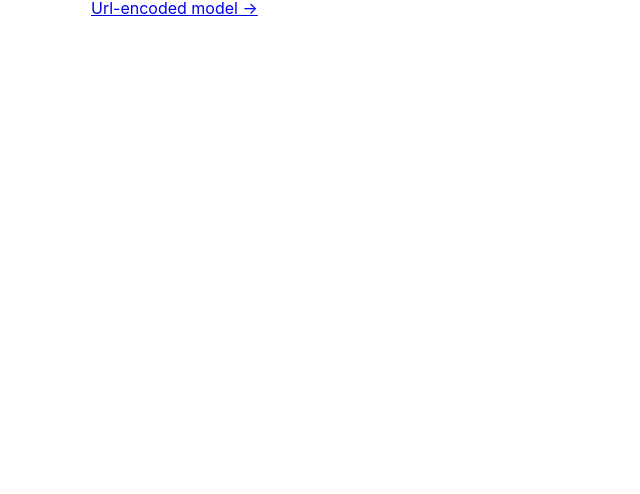
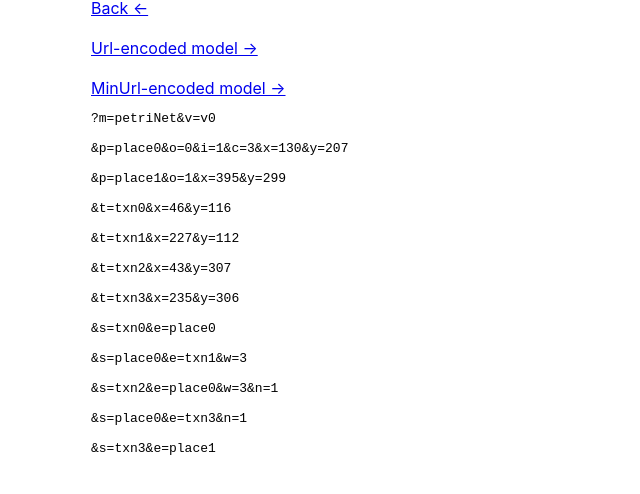
Before and after one commit to pflow-xyz/pflow-app, a React (Create React App) app: page / in a window 1280 px wide. Shown: the part 326-820 px from the top of the page, without its empty margins (9-649 px from the left). Built offline with nearby package versions, Linux system fonts and the light colour scheme.

Commit message:
fix minUrl encoding

```diff
--- a/src/App.tsx
+++ b/src/App.tsx
@@ -53,6 +53,213 @@ type Arrow = {
     inhibit?: boolean;
 }
 
+// Example Export
+//
+// Base64 encoded version of the model:
+//
+// https://pflow.dev/?b=eyJtb2RlbFR5cGUiOiJwZXRyaU5ldCIsInZlcn
+// Npb24iOiJ2MCIsInBsYWNlcyI6eyJwbGFjZTAiOnsiaW5pdGlhbCI6MSwiY
+// 2FwYWNpdHkiOjMsIm9mZnNldCI6MCwieCI6MTMwLCJ5IjoyMDd9LCJwbGFj
+// ZTEiOnsiaW5pdGlhbCI6MCwiY2FwYWNpdHkiOjAsIm9mZnNldCI6MSwieCI
+// 6Mzk1LCJ5IjoyOTl9fSwidHJhbnNpdGlvbnMiOnsidHhuMCI6eyJ4Ijo0Ni
+// wieSI6MTE2fSwidHhuMSI6eyJ4IjoyMjcsInkiOjExMn0sInR4bjIiOnsie
+// CI6NDMsInkiOjMwN30sInR4bjMiOnsieCI6MjM1LCJ5IjozMDZ9fSwiYXJj
+// cyI6W3sic291cmNlIjoidHhuMCIsInRhcmdldCI6InBsYWNlMCIsImluaGl
+// iaXQiOmZhbHNlLCJ3ZWlnaHQiOjF9LHsic291cmNlIjoicGxhY2UwIiwidG
+// FyZ2V0IjoidHhuMSIsImluaGliaXQiOmZhbHNlLCJ3ZWlnaHQiOjN9LHsic
+// 291cmNlIjoidHhuMiIsInRhcmdldCI6InBsYWNlMCIsImluaGliaXQiOnRy
+// dWUsIndlaWdodCI6M30seyJzb3VyY2UiOiJwbGFjZTAiLCJ0YXJnZXQiOiJ
+// 0eG4zIiwiaW5oaWJpdCI6dHJ1ZSwid2VpZ2h0IjoxfSx7InNvdXJjZSI6In
+// R4bjMiLCJ0YXJnZXQiOiJwbGFjZTEiLCJpbmhpYml0IjpmYWxzZSwid2VpZ2h0IjoxfV19
+//
+// Compare with brotli encoded version
+// https://pflow.dev/?z=G5sCIBwHdqMPWUYyo7XgaT/B/8+NT3WcvPDeu7
+// qxUgxFDCqCK/KRBeEniEJf6rAojNxceB5GeWQPKMNzjxcXnwuSeCTptkKoH
+// kH1utxupuM/CaRc5//wu8bbl2twEmQhzLGvitYK4NqGLIG0KVhGSHPwjPDE
+// Bsr6bgZZxvkMq+kpudx1FKU2E60lQT4IcSmuGd8zZHQ6lUa6F38vhvcRtbP
+// iGUyoBLLKVK7ZnkVntb+nQGiV3JXEpBDbjFzleFhtrgHy9XrJJJArRQE8hV7/iz/WJuePvvvRh1RRlyl5Lxhk7z01sfNo1dY=
+//
+// MinUrl encoded version
+//
+// &p= starts a new place
+//  &o= sets the offset of the place
+//  &i= sets the initial marking of the place
+//  &c= sets the capacity of the place
+//  &x= sets the x coordinate of the place
+//  &y= sets the y coordinate of the place
+//
+// &t= starts a new transition
+//  &o= sets the offset of the transition
+//  &r= sets the role of the transition
+//  &x= sets the x coordinate of the transition
+//  &y= sets the y coordinate of the transition
+//
+// &s= starts a new arc (source)
+//   &e= ends the arc (target)
+//   &w= sets the weight of the arc
+//   &n= sets the arc to be an inhibitor arc
+//
+// http://localhost:3000/?m=petriNet&v=v0
+// &p=place0&o=0&i=1&c=3&x=130&y=207
+// &p=place1&o=1&x=395&y=299
+// &t=txn0&x=46&y=116
+// &t=txn1&x=227&y=112
+// &t=txn2&x=43&y=307
+// &t=txn3&x=235&y=306
+// &s=txn0&e=place0
+// &s=place0&e=txn1
+// &s=txn2&e=place0
+// &s=place0&e=txn3
+// &s=txn3&e=place1
+function exportAsMinUrl(model: any): string {
+    const params = new URLSearchParams();
+
+    params.append('m', model.modelType);
+    params.append('v', model.version);
+
+    for (const [placeName, placeData] of Object.entries(model.places as Record<string, Place>)) {
+        params.append('p', placeName);
+        for (const [key, value] of Object.entries(placeData)) {
+            switch (key) {
+                case 'offset':
+                    params.append('o', value.toString());
+                    break;
+                case 'initial':
+                    params.append('i', value.toString());
+                    break;
+                case 'capacity':
+                    params.append('c', value.toString());
+                    break;
+                case 'x':
+                    params.append('x', value.toString());
+                    break;
+                case 'y':
+                    params.append('y', value.toString());
+                    break;
+                default:
+                    break;
+            }
+        }
+    }
+
+    for (const [transitionName, transitionData] of Object.entries(model.transitions as Record<string, Transition>)) {
+        params.append('t', transitionName);
+        for (const [key, value] of Object.entries(transitionData)) {
+            switch (key) {
+                case 'offset':
+                    params.append('o', value.toString());
+                    break;
+                case 'role':
+                    params.append('r', value.toString());
+                    break;
+                case 'x':
+                    params.append('x', value.toString());
+                    break;
+                case 'y':
+                    params.append('y', value.toString());
+                    break;
+                default:
+                    break;
+            }
+        }
+    }
+
+    for (const arc of model.arcs) {
+        for (const [key, value] of Object.entries(arc)) {
+            switch (key) {
+                case 'source':
+                    // @ts-ignore
+                    params.append('s', value.toString());
+                    break;
+                case 'target':
+                    // @ts-ignore
+                    params.append('e', value.toString());
+                    break;
+                case 'weight':
+                    // @ts-ignore
+                    params.append('w', value.toString());
+                    break;
+                case 'inhibit':
+                    if (value) {
+                        // @ts-ignore
+                        params.append('n', 1);
+                    }
+                    break;
+                default:
+                    break;
+            }
+        }
+    }
+
+    return `?${params.toString()}`;
+}
+
+function importFromMinUrl(url: string): Model {
+    const queryString = url.split('?')[1];
+    const params = queryString.split('&');
+
+    const model = {
+        modelType: '',
+        version: '',
+        places: {} as Record<string, Place>,
+        transitions: {} as Record<string, Transition>,
+        arcs: [] as Array<Arrow>
+    } as Model;
+
+    let currentPlace: string | null = null;
+    let currentTransition: string | null = null;
+    let currentArc: number | null = null;
+
+    for (const param of params) {
+        const [key, value] = param.split('=');
+        const decodedValue = decodeURIComponent(value);
+
+        if (key === 'm') {
+            model.modelType = decodedValue;
+        } else if (key === 'v') {
+            model.version = decodedValue;
+        } else if (key === 'p') {
+            currentPlace = decodedValue;
+            model.places[currentPlace] = {initial: 0, capacity: 0} as Place;
+        } else if (!!currentPlace && key === 'o') {
+                model.places[currentPlace].offset = Number(decodedValue);
+        } else if (!!currentPlace && key === 'i') {
+            model.places[currentPlace]["initial"] = isNaN(Number(decodedValue)) ? 0 : Number(decodedValue);
+        } else if (!!currentPlace && key === 'c') {
+            model.places[currentPlace]["capacity"] = isNaN(Number(decodedValue)) ? 0 : Number(decodedValue);
+        }  else if (!!currentPlace && key === 'x') {
+            model.places[currentPlace].x = Number(decodedValue);
+        } else if (!!currentPlace && key === 'y') {
+            model.places[currentPlace].y = Number(decodedValue);
+        } else if (key === 't') {
+            currentPlace = null;
+            currentTransition = decodedValue;
+            model.transitions[currentTransition] = {} as Transition;
+        }  else if (!!currentTransition && key === 'x') {
+            model.transitions[currentTransition].x = Number(decodedValue);
+        } else if (!!currentTransition && key === 'y') {
+            model.transitions[currentTransition].y = Number(decodedValue);
+        } else if (key === 's') {
+            currentPlace = null;
+            currentTransition = null;
+            currentArc = model.arcs.length;
+            model.arcs.push({source: decodedValue, target: '', inhibit: false, weight: 1});
+        } else if (currentArc !== null && key === 'e') {
+            model.arcs[currentArc].target = decodedValue;
+        } else if (currentArc !== null && key === 'n') {
+            model.arcs[currentArc].inhibit = decodedValue === "1";
+        } else if (currentArc !== null && key === 'w') {
+            model.arcs[currentArc].weight = Number(decodedValue)
+        } else {
+            console.log({key, value, decodedValue, currentArc, currentTransition, currentPlace, msg: "unmatched"})
+        }
+    }
+
+    console.log(JSON.stringify(model));
+
+    return model;
+}
+
 function exportAsUrl(model: any): string {
     const params = new URLSearchParams();
 
@@ -81,6 +288,16 @@ function exportAsUrl(model: any): string {
     }
 
     return `?${params.toString()}`;
+}
+
+function importUrl(url: string): Model {
+    // if modelType is in the url use importFromUrl
+    if (url.includes('modelType')) {
+        return importFromUrl(url);
+    } else if (url.includes('m')) {
+        return importFromMinUrl(url);
+    }
+    return {} as Model
 }
 
 function importFromUrl(url: string): Model {
@@ -125,10 +342,8 @@ function importFromUrl(url: string): Model {
         } else if (key === 'target') {
             currentPlace = null;
             currentTransition = null;
-            console.log({key, value, decodedValue})
             model.arcs[currentArc as number].target = decodedValue;
         } else if (currentArc && model.arcs[currentArc]) {
-            // @ts-ignore
             if (key === 'inhibit') {
                 // @ts-ignore
                 model.arcs[currentArc].inhibit = decodedValue === 'true';
@@ -142,15 +357,11 @@ function importFromUrl(url: string): Model {
         } else if (currentTransition && model.transitions[currentTransition]) {
             // @ts-ignore
             model.transitions[currentTransition][key as keyof Transition] = isNaN(Number(decodedValue)) ? decodedValue : Number(decodedValue);
-        } else {
-            console.error("unknown", {key, value, decodedValue})
         }
     }
 
     return model;
 }
-
-var imported = null;
 
 function toBase64(model: Model): string {
     return btoa(JSON.stringify(model))
@@ -165,13 +376,11 @@ function toUrl(model: Model): string {
 }
 
 function EmbeddedImport(): React.ReactElement {
+    var imported = null;
     if (!window.location.search) {
         return <React.Fragment/>
     }
-    imported = importFromUrl(window.location.search);
-    // console.log("importing from url")
-    // console.log(JSON.stringify(imported));
-
+    imported = importUrl(window.location.search);
     return <foreignObject x="600" y="0" width="500" height="500">
         <a href={toUrl(imported)} target="_blank" rel="noreferrer">
             <img src={toImage(imported)} alt="test"/>
@@ -185,16 +394,28 @@ function EmbeddedImport(): React.ReactElement {
 }
 
 function App() {
+    var minUrl = exportAsMinUrl(model);
+    // add newlines before each place, transition, and arc
+    minUrl = minUrl.replaceAll("&p=", "\n\n&p=");
+    minUrl = minUrl.replaceAll("&t=", "\n\n&t=");
+    minUrl = minUrl.replaceAll("&s=", "\n\n&s=");
     return (
-        <svg width={1500} height={500} viewBox="0 0 1500 500" xmlns="http://www.w3.org/2000/svg">
-            <foreignObject x="100" y="0" width="500" height="500">
+        <svg width={1500} height={1000} viewBox="0 0 1500 1000" xmlns="http://www.w3.org/2000/svg">
+            <foreignObject x="100" y="0" width="1500" height="1000">
                 <a href={toUrl(model)} target="_blank" rel="noreferrer">
                     <img src={toImage(model)} alt="test"/>
                 </a>
-                <a href={"?"}> Back &lt;- </a> <br />< br/>
+                <br />< br/>
+                <a href={"?"}> Back &lt;- </a>
+                <br />< br/>
                 <a href={exportAsUrl(model)}>
                     Url-encoded model -&gt;
                 </a>
+                <br />< br/>
+                <a href={exportAsMinUrl(model)}>
+                    MinUrl-encoded model -&gt;
+                </a>
+                <pre>{minUrl}</pre>
             </foreignObject>
             <EmbeddedImport/>
         </svg>
```
